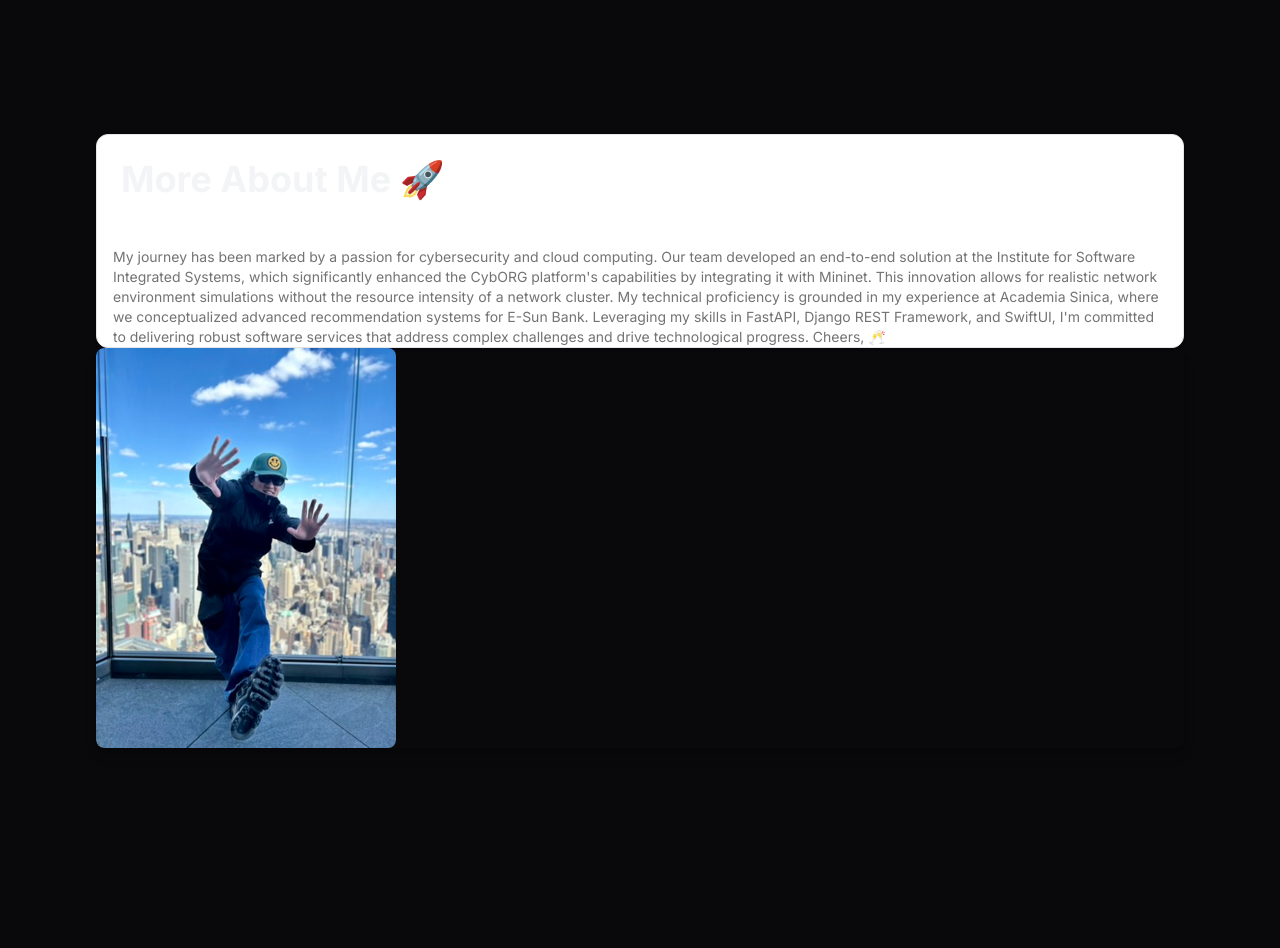
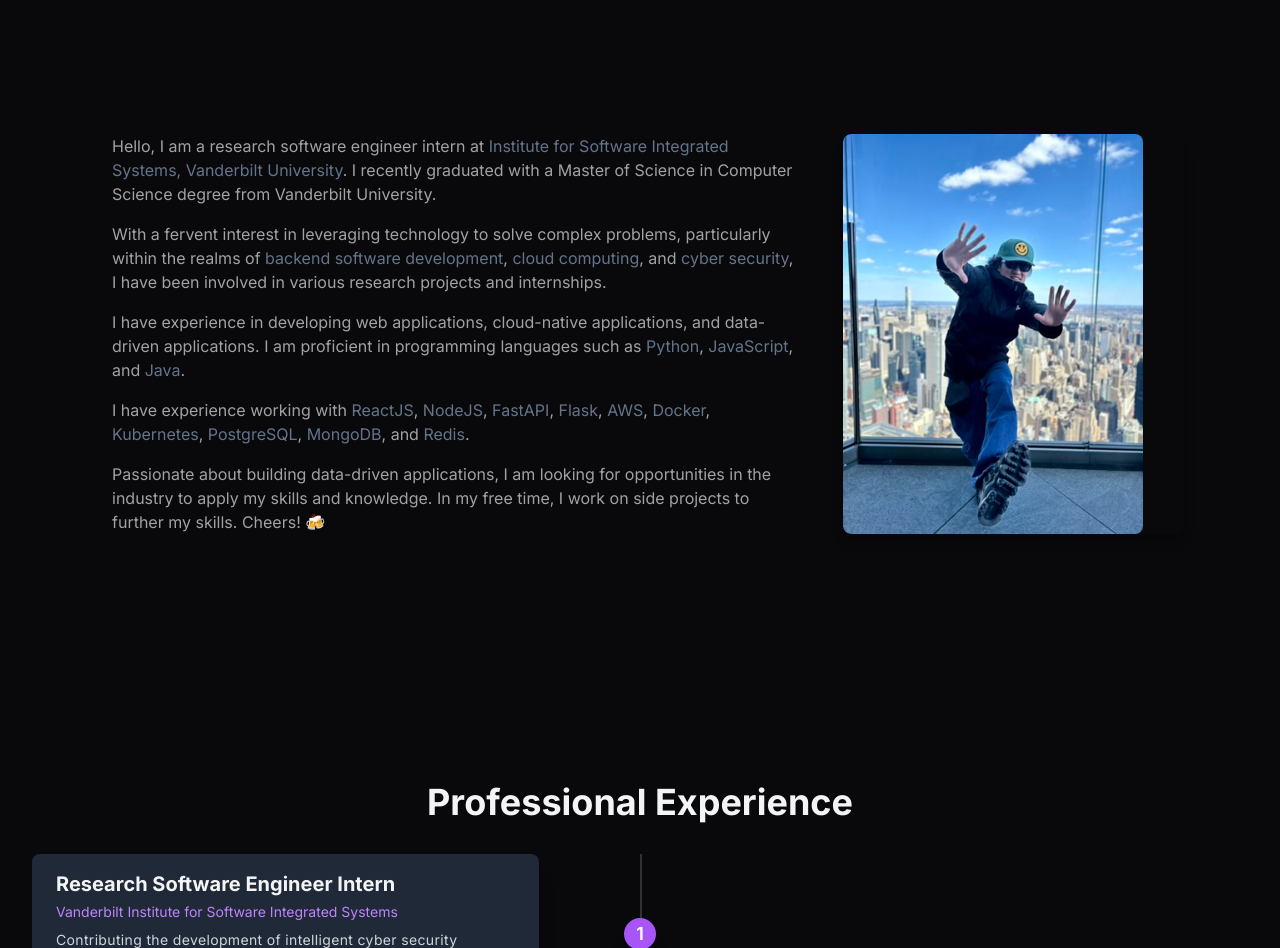
Before and after one commit to justinyeh1995/my_portfolio_site, a Next.js app: page / in a window 1280 px wide. Shown: the part 740-1688 px from the top of the page. Built offline with nearby package versions, Linux system fonts and the light colour scheme; no server answers.

Commit message:
well the shadcn card does not fit the current UI sysytems

```diff
--- a/src/components/About/About.tsx
+++ b/src/components/About/About.tsx
@@ -18,7 +18,7 @@ function imageLoader({ src }: { src: string }) {
 const AboutMe = () => {
     return (
         <section id="AboutMe" className="relative overflow-hidden bg-zinc-950 pt-16 md:pt-52 md:pb-10 md:px-16 lg:px-24 flex flex-col justify-center">
-            <Card >
+            {/* <Card >
                 <CardHeader>
                   <motion.h2
                     className="text-4xl
@@ -35,7 +35,7 @@ const AboutMe = () => {
                     animate={{ opacity: 1, y: 0 }}
                     transition={{ duration: 0.5, delay: 0.2 }}
                 >
-                    {/* <p className="mb-4 text-sm sm:text-base leading-relaxed text-zinc-400 text-justify sm:text-left">
+                    <p className="mb-4 text-sm sm:text-base leading-relaxed text-zinc-400 text-justify sm:text-left">
                     Hello, I am a research software engineer intern at <span className="text-slate-500"><a href="https://www.isis.vanderbilt.edu/projects/scalable-cyber-physical-simulation-automated-cyber-agent-training" target="_blank" rel="noopener noreferrer">Institute for Software Integrated Systems, Vanderbilt University</a></span>. I recently graduated with a Master of Science in Computer Science degree from Vanderbilt University.
                     </p>
                     <p className="mb-4 text-sm sm:text-base leading-relaxed text-zinc-400 text-justify sm:text-left">
@@ -49,7 +49,7 @@ const AboutMe = () => {
                     </p>
                     <p className="text-sm sm:text-base leading-relaxed text-zinc-400 text-justify sm:text-left">
                     Passionate about building data-driven applications, I am looking for opportunities in the industry to apply my skills and knowledge. In my free time, I work on side projects to further my skills. Cheers! 🍻
-                    </p> */}
+                    </p>
                     My journey has been marked by a passion for cybersecurity and cloud computing. Our team developed an end-to-end solution at the Institute for Software Integrated Systems, which significantly enhanced the CybORG platform&apos;s capabilities by integrating it with Mininet. This innovation allows for realistic network environment simulations without the resource intensity of a network cluster.
                     My technical proficiency is grounded in my experience at Academia Sinica, where we conceptualized advanced recommendation systems for E-Sun Bank. Leveraging my skills in FastAPI, Django REST Framework, and SwiftUI, I&apos;m committed to delivering robust software services that address complex challenges and drive technological progress.
                     Cheers, 🥂
@@ -75,9 +75,9 @@ const AboutMe = () => {
                         />
                     </motion.div>
                 </div>
-             </div>
+             </div> */}
 
-            {/* <div className="grid grid-cols-1 md:grid-cols-12 gap-8 items-center">
+            <div className="grid grid-cols-1 md:grid-cols-12 gap-8 items-center">
                 <motion.div
                     className="col-span-12 md:col-span-8 px-4"
                     initial={{ opacity: 0, y: 20 }}
@@ -99,9 +99,9 @@ const AboutMe = () => {
                     <p className="text-sm sm:text-base leading-relaxed text-zinc-400 text-justify sm:text-left">
                     Passionate about building data-driven applications, I am looking for opportunities in the industry to apply my skills and knowledge. In my free time, I work on side projects to further my skills. Cheers! 🍻
                     </p>
-                    My journey has been marked by a passion for cybersecurity and cloud computing. Our team developed an end-to-end solution at the Institute for Software Integrated Systems, which significantly enhanced the CybORG platform's capabilities by integrating it with Mininet. This innovation allows for realistic network environment simulations without the resource intensity of a network cluster.
+                    {/* My journey has been marked by a passion for cybersecurity and cloud computing. Our team developed an end-to-end solution at the Institute for Software Integrated Systems, which significantly enhanced the CybORG platform's capabilities by integrating it with Mininet. This innovation allows for realistic network environment simulations without the resource intensity of a network cluster.
                     My technical proficiency is grounded in my experience at Academia Sinica, where we conceptualized advanced recommendation systems for E-Sun Bank. Leveraging my skills in FastAPI, Django REST Framework, and SwiftUI, I'm committed to delivering robust software services that address complex challenges and drive technological progress.
-                    Cheers, 🥂
+                    Cheers, 🥂 */}
                 </motion.div>
                 <div className="col-span-12 md:col-span-4 flex justify-center md:justify-end">
                     <div className="relative w-64 h-64 md:w-full md:h-full overflow-hidden rounded-lg shadow-lg">
@@ -123,7 +123,7 @@ const AboutMe = () => {
                         </motion.div>
                     </div>
                 </div>
-            </div> */}
+            </div>
         </section>
     );
 };
```
